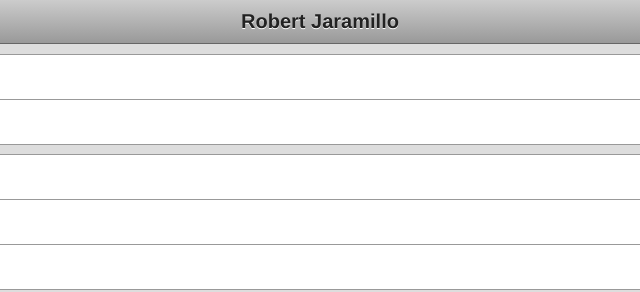
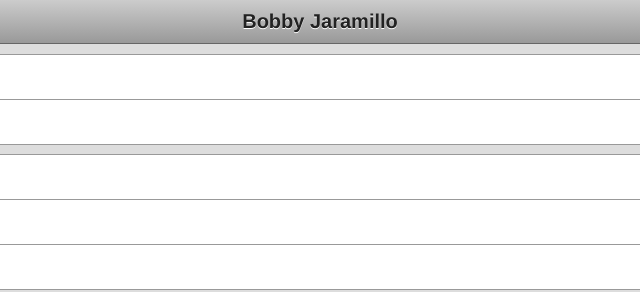
Before and after one commit to Bobby919123/blog, a plain HTML site: page consulting-clinic.html in a window 1280 px wide. Shown: the top 292 px of the page, 320-960 px from the left. Drawn offline with Linux system fonts and the light colour scheme.

Commit message:
Update consulting-clinic.html

```diff
--- a/consulting-clinic.html
+++ b/consulting-clinic.html
@@ -16,7 +16,7 @@
 <body>
 <div id="container">
 <div id="header">
-<h1><a href="./">Robert Jaramillo</a></h1>
+<h1><a href="./">Bobby Jaramillo</a></h1>
 <div class="leftButton" onclick="toggleMenu()">Menu</div>
 <div id="utility">
 <ul>
```
